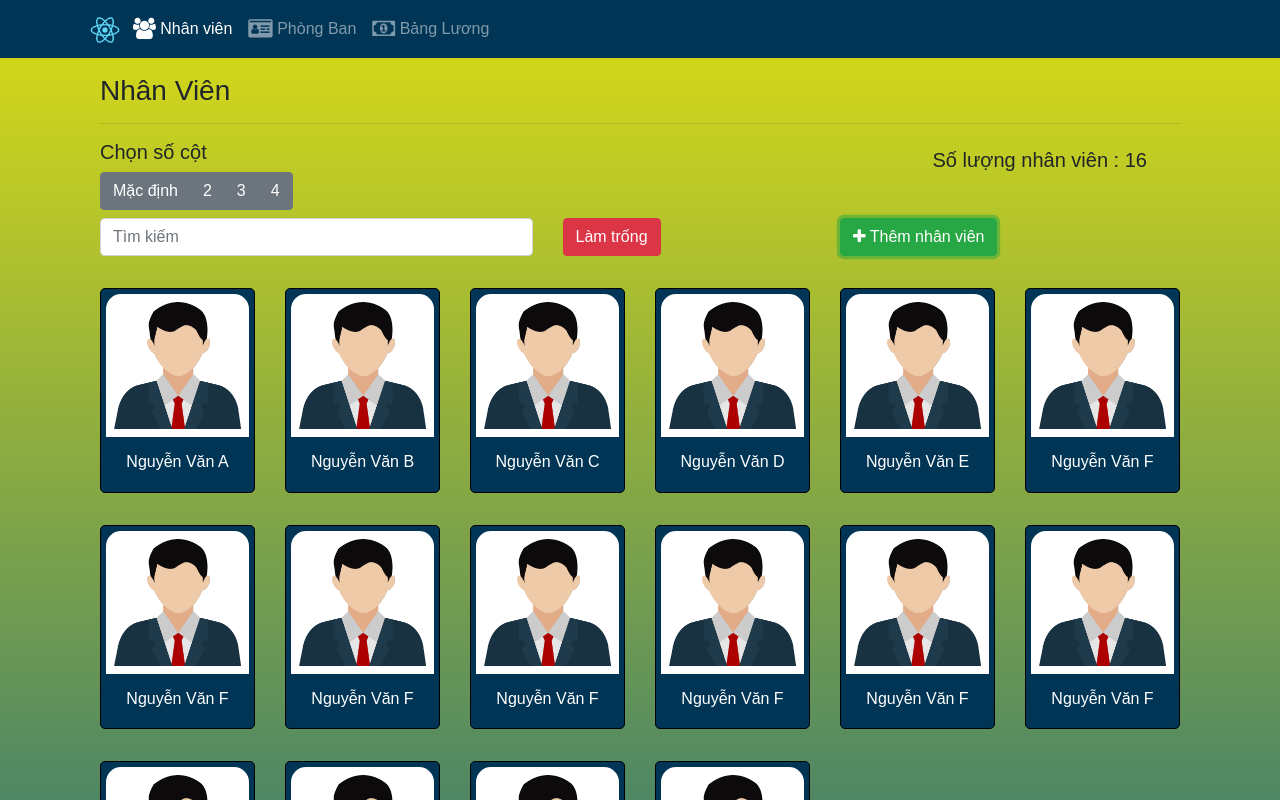
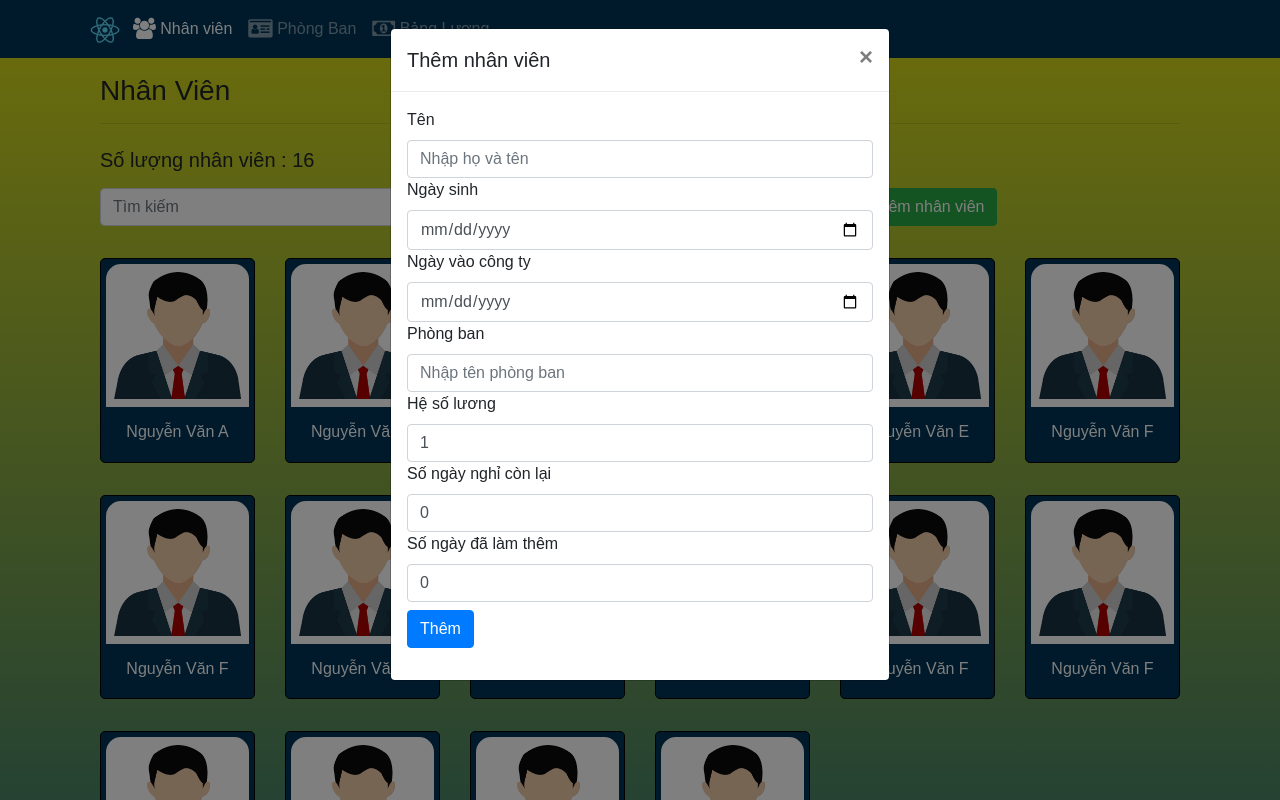
Before and after one commit to quachanhhao1698/Funix_RJS101x_01-A_VN_DN, a React (Create React App) app: page /nhanvien in a window 1280 px wide. Both pictures are taken after a click on the button "Thêm nhân viên". Shown: the top 800 px of the page. Built offline with nearby package versions, Linux system fonts and the light colour scheme.

Commit message:
Fix Search

```diff
--- a/src/components/StaffListComponent.js
+++ b/src/components/StaffListComponent.js
@@ -1,5 +1,5 @@
 import React,{ useState} from "react";
-import {Card,CardImg,CardBody,CardTitle,Button,ButtonGroup,Col,Row,Container,Input} from 'reactstrap';
+import {Card,CardImg,CardBody,CardTitle,Button,Col,Row,Container,Input,Modal,ModalBody,ModalHeader,Form,FormGroup,Label} from 'reactstrap';
 import { Link } from 'react-router-dom';
 import '../App.css';
 
@@ -22,21 +22,25 @@ function RenderStaffs({staff,onClick}){
 
 
 
+
 function StaffListComponent(props) {
+
 
         const [col, setCol] = useState(0);
         // Số lượng nhân viên
         let countStaffs=props.staffs.length;
 
         const[keyWord, setKeyWord]= useState('');
+        const[searchItem, setSearchItem] = useState('')
+        const[togleModal,setTogleModal] = useState(false);
 
         const staffList = props.staffs
         //Lọc nhân viên có tên trùng với keyword
         .filter((val) => {
-            if(keyWord === "") {
+            if(searchItem === "") {
                 return val;
             }
-            else if(val.name.toLowerCase().includes(keyWord.toLocaleLowerCase())) {
+            else if(val.name.toLowerCase().includes(searchItem.toLocaleLowerCase())) {
                 return val;
             }
         })
@@ -57,6 +61,9 @@ function StaffListComponent(props) {
             );
         });
 
+        const handleSearch = ()=>{
+            setSearchItem(keyWord)
+        }
 
 
 
@@ -73,7 +80,7 @@ function StaffListComponent(props) {
                </Row>
 
                 <Row>
-                    <Col className="col-12 col-sm-6 col-md-9">
+                    {/* <Col className="col-12 col-sm-6 col-md-9">
                         <h5>Chọn số cột</h5>
                         <ButtonGroup>
                             <Button onClick={() => setCol(0)}>Mặc định</Button>
@@ -81,9 +88,9 @@ function StaffListComponent(props) {
                             <Button onClick={() => setCol(4)}>3</Button>
                             <Button onClick={() => setCol(3)}>4</Button>
                         </ButtonGroup>
-                    </Col>
+                    </Col> */}
 
-                    <Col className="col-0 col-sm-6 col-md-3 mt-2">
+                    <Col className="col-12 col-md-12 mt-2">
                         <h5>Số lượng nhân viên : {countStaffs}</h5>
                     </Col>
 
@@ -97,12 +104,16 @@ function StaffListComponent(props) {
                         />
                     </Col>
                     <Col className={'col-12 col-md-3 mt-2'}>
-                        <Button color='danger' onClick={()=> setKeyWord("")}>Làm trống</Button>
+                        <Button color='primary' onClick={handleSearch}>Tìm</Button>
                     </Col>
                     <Col className="col-12 col-md-4">
-                        <Button className="mt-2" color='success'><i className="fa fa-plus"></i> Thêm nhân viên</Button>
+                        <Button className="mt-2" color='success'
+                                onClick={()=>{setTogleModal(!togleModal)}}
+                        >
+                            <i className="fa fa-plus"></i> Thêm nhân viên</Button>
                     </Col>
                 </Row>
+
 
 
                 <Row>
@@ -115,6 +126,50 @@ function StaffListComponent(props) {
 
                 </Row>
 
+                {<Modal isOpen={togleModal} toggle={()=> setTogleModal(false)}>
+                    <ModalHeader toggle={()=> setTogleModal(false)}>Thêm nhân viên</ModalHeader>
+
+                    <ModalBody>
+                        <Form>
+                            <FormGroup>
+                                <Label htmlFor="staffName">Tên</Label>
+                                <Input type="text" id="staffName" name="staffName" placeholder="Nhập họ và tên"/>
+
+                                <Label htmlFor="dOB">Ngày sinh</Label>
+                                <Input type="date" id="dOB" name="dOB"/>
+
+                                <Label htmlFor="startDate">Ngày vào công ty</Label>
+                                <Input type="date" id="startDate" name="startDate"/>
+
+                                <Label htmlFor="department">Phòng ban</Label>
+                                <Input type="text" id="department" name="department" placeholder="Nhập tên phòng ban"/>
+
+
+
+                                <Label htmlFor="salaryScale">Hệ số lương</Label>
+                                <Input type="text" id="salaryScale" name="salaryScale" value="1"/>
+
+                                <Label htmlFor="annualLeave">Số ngày nghỉ còn lại</Label>
+                                <Input type="text" id="annualLeave" name="annualLeave" value="0"/>
+
+                                <Label htmlFor="overTime">Số ngày đã làm thêm</Label>
+                                <Input type="text" id="overTime" name="overTime" value="0"/>
+
+                                <Button className="mt-2" color="primary"
+                                        >
+                                            Thêm</Button>
+
+
+
+
+                            </FormGroup>
+                        </Form>
+                    </ModalBody>
+
+                </Modal>
+                }
+
+
             </Container>
         );
 
```
